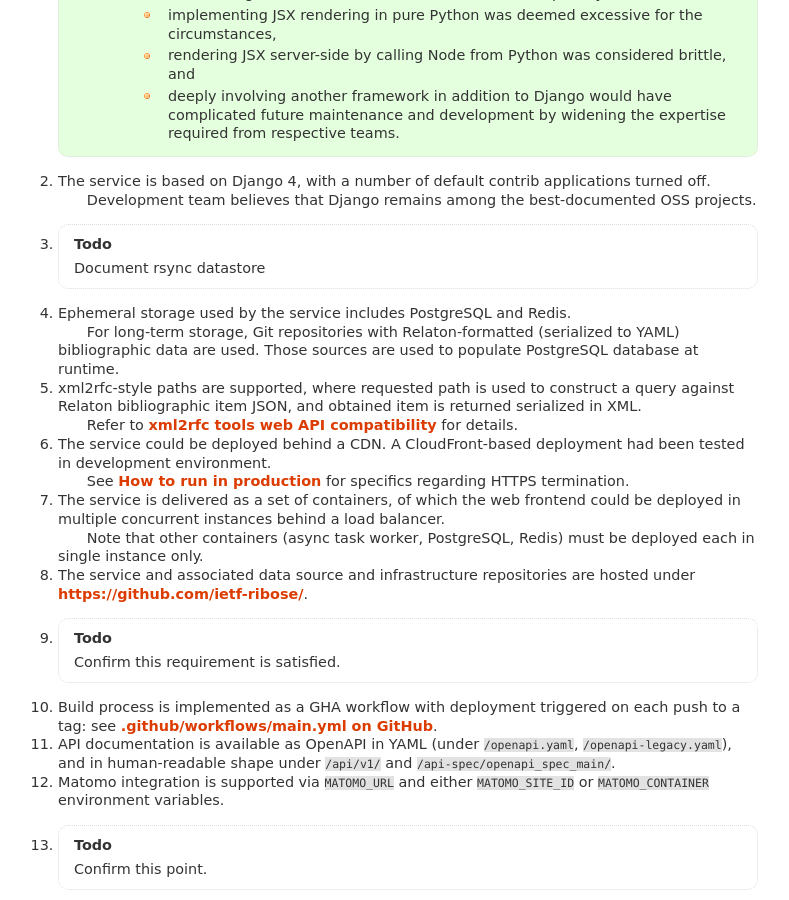
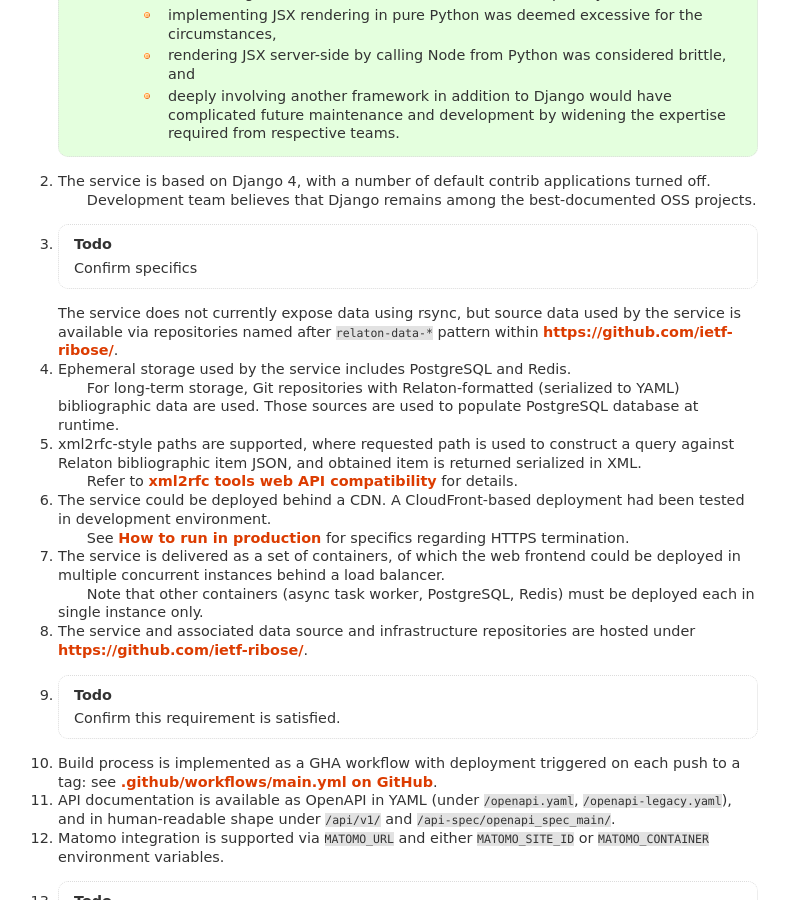
Before and after one commit to ietf-tools/bibxml-service, a Sphinx documentation site: the page built from docs/rfp-requirements.rst, in a window 1280 px wide and 900 px high, scrolled down 400 px. Shown: the whole window, without its empty margins (242-1031 px from the left). Built offline with Sphinx 7.4.7, drawn with Linux system fonts in a browser that asks for light colours; pages that are not in the unit, such as notebooks, are missing from menus.

Commit message:
docs: expand on RFP requirement no. 3

```diff
--- a/docs/rfp-requirements.rst
+++ b/docs/rfp-requirements.rst
@@ -34,7 +34,12 @@ RFP requirement compliance
    Development team believes that Django remains among the best-documented
    OSS projects.
 
-3. .. todo:: Document rsync datastore
+3. .. todo:: Confirm specifics
+
+   The service does not currently expose data using rsync,
+   but source data used by the service is available
+   via repositories named after ``relaton-data-*`` pattern
+   within https://github.com/ietf-ribose/.
 
 4. Ephemeral storage used by the service includes PostgreSQL and Redis.
 
```
